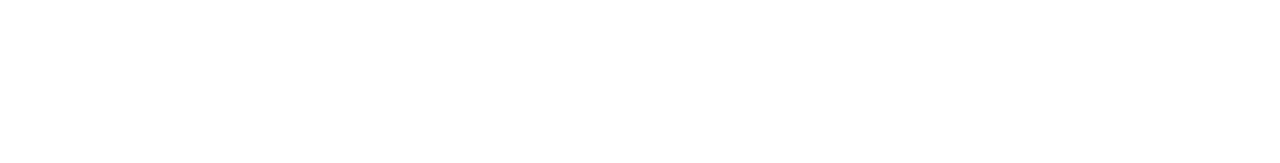
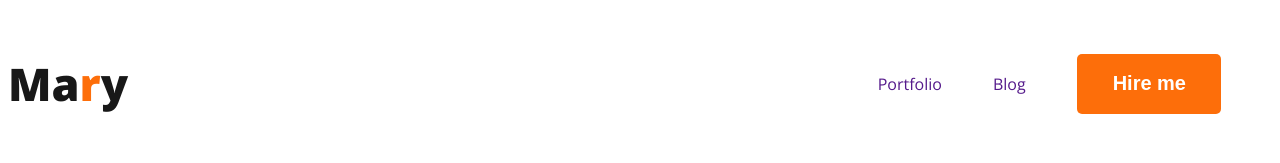
Before and after one commit to tonmoy00saha/Web-Developer-portfolio, a plain HTML site: page index.html in a window 1280 px wide. Drawn offline with nearby package versions, Linux system fonts and the light colour scheme.

Commit message:
added nav

```diff
--- a/index.html
+++ b/index.html
@@ -4,10 +4,21 @@
     <meta charset="UTF-8">
     <meta name="viewport" content="width=device-width, initial-scale=1.0">
     <title>Web Developer Portfolio</title>
+    <link rel="preconnect" href="https://fonts.googleapis.com">
+<link rel="preconnect" href="https://fonts.gstatic.com" crossorigin>
+<link href="https://fonts.googleapis.com/css2?family=Open+Sans:wght@400;700;800&display=swap" rel="stylesheet">
+    <link rel="stylesheet" href="styles/portfolio.css">
 </head>
 <body>
     <header>
-
+        <nav>
+            <h3 class="Nav-Title">Ma<span id="r-color">r</span>y</h3>
+            <ul>
+                <li><a href="">Portfolio</a></li>
+                <li><a href="">Blog</a></li>
+                <li><button class="btn-primary">Hire me</button></li>
+            </ul>
+        </nav>
     </header>
     <main>
 
--- /dev/null
+++ b/styles/portfolio.css
@@ -0,0 +1,43 @@
+nav {
+    display: flex;
+    justify-content: space-between;
+    align-items: center;
+}
+
+body {
+    font-family: 'Open Sans', sans-serif;
+}
+
+.Nav-Title {
+    color: var(--Dark-01, #181818);
+    font-size: 45px;
+    font-weight: 800;
+}
+
+#r-color {
+    color: #FD6E0A;
+}
+
+nav>ul {
+    display: flex;
+    align-items: center;
+}
+
+nav li {
+    list-style: none;
+    margin-right: 51px;
+}
+
+nav a {
+    text-decoration: none;
+}
+
+.btn-primary {
+    border-radius: 5px;
+    background: #FD6E0A;
+    border: 0;
+    color: white;
+    font-size: 20px;
+    font-weight: 700;
+    padding: 18px 35px 19px 36px;
+}
```
